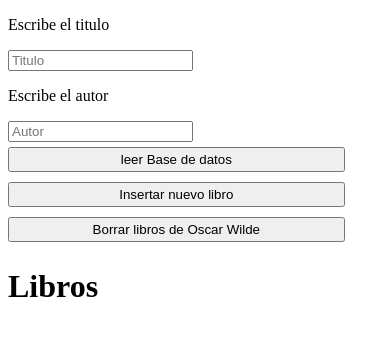
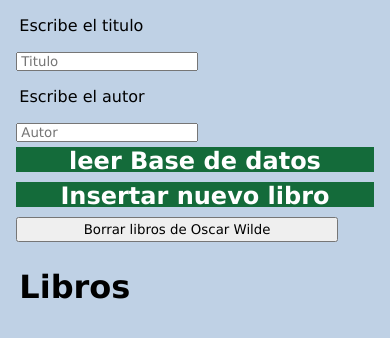
Before and after one commit to YuliPuga/Actividad-3---Uso-del-API-Storage-de-PhoneGap, a plain HTML site: page index.html in a window 390 px wide. Drawn offline with Linux system fonts and the light colour scheme; some packages are replaced by stand-ins of ours.

Commit message:
Update index.html

```diff
--- a/index.html
+++ b/index.html
@@ -14,6 +14,53 @@
 
             ul{margin:0; padding:0; font-size:12px}
             li{list-style-type:none; padding:10px 0; border-bottom: solid 1px #ccc }
+
+     *{
+	    font-family: Verdana;
+	    padding: 0% 1%;
+        }
+
+        body{
+            background-color: #bfd1e5;
+            }
+
+         #createTable{
+             background-color: #146b3a;
+             font-weight: bold;
+             font-size: 150%;
+             color: white;
+             width: 100%;
+             border:none;
+            }
+
+        #insertar{
+            background-color: #146b3a;
+            font-weight: bold;
+            font-size: 150%;
+            color: white;
+            width: 100%;
+            border:none;}
+
+        #leer{
+            background-color: #146b3a;
+            font-weight: bold;
+            font-size: 150%;
+            color: white;
+            width: 100%;
+            border:none;}
+
+table{background-color: #146b3a;font-weight: bold; font-size: 90%; color: white; width: 100%;}
+#DropTable{background-image: url(botoneliminar.png); font-weight: bold; font-size: 150%; color: #2e3c7c; width: 100%; border:none;}
+table td a {text-decoration: none; color: white; background-color: teal;}
+
+    img{
+        width: 50%;
+        height: auto;
+        display: block;
+  	    margin-left: auto;
+  	    margin-right: auto;
+        }
+
         </style>
 
         <script>
@@ -125,10 +172,9 @@
         <p>Escribe el autor</p>
         <input type="text" id="autor" placeholder="Autor" autocomplete="off" name="autor" required> </div>
 
-        <button onclick="leerBaseDeDatos()"> leer Base de datos </button>
-        <button onclick="agregarItem()"> Insertar nuevo libro</button><br>
-
-        <button onclick=" borarUltimo()"> Borrar libros de Oscar Wilde</button>
+        <button id="leer" onclick="leerBaseDeDatos()"> leer Base de datos </button>
+        <button id="insertar" onclick="agregarItem()"> Insertar nuevo libro</button><br>
+        <button id="Borra" onclick=" borarUltimo()"> Borrar libros de Oscar Wilde</button>
 
         <h1> Libros </h1>
         <ul id="listaDeLibros">
```
